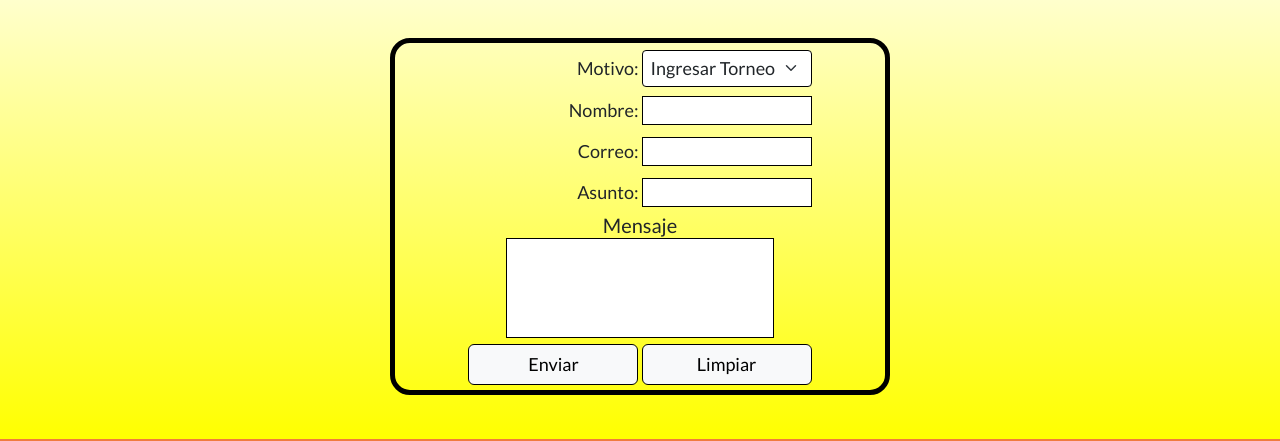
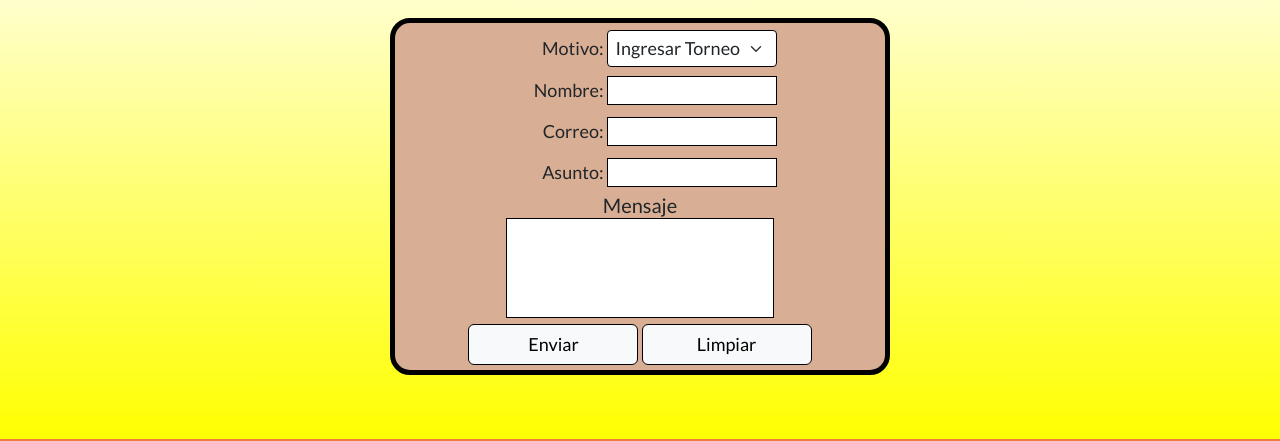
Before and after one commit to sperinesr/PF-PerinesRojas, a website: page paginas/contacto.html in a window 1280 px wide. Shown: the part 258-699 px from the top of the page. Drawn offline with nearby package versions, Linux system fonts and the light colour scheme.

Commit message:
correccion contactanos

```diff
--- a/scss/vistas/_contacto.scss
+++ b/scss/vistas/_contacto.scss
@@ -39,14 +39,16 @@
             border: black solid 5px;
             border-radius: 20px;
 
+            background-color:rgb(216, 175, 148);
+
             grid-row: 3;
 
             padding: 5px;
-            margin: 50px;
+            margin: 5px;
 
             & label{
                 display: inline-block;
-                width: 170px;
+                width: 100px;
 
                 font-size: 18px;
                 text-align: right;
@@ -120,7 +122,7 @@
 
             & label{
                 display: inline-block;
-                width: 150px;
+                width:25%;
 
                 font-size: 15px;
             }
```
Also changed, not shown: css/estilos.css. Lines whose indentation alone changed are shown as unchanged.
